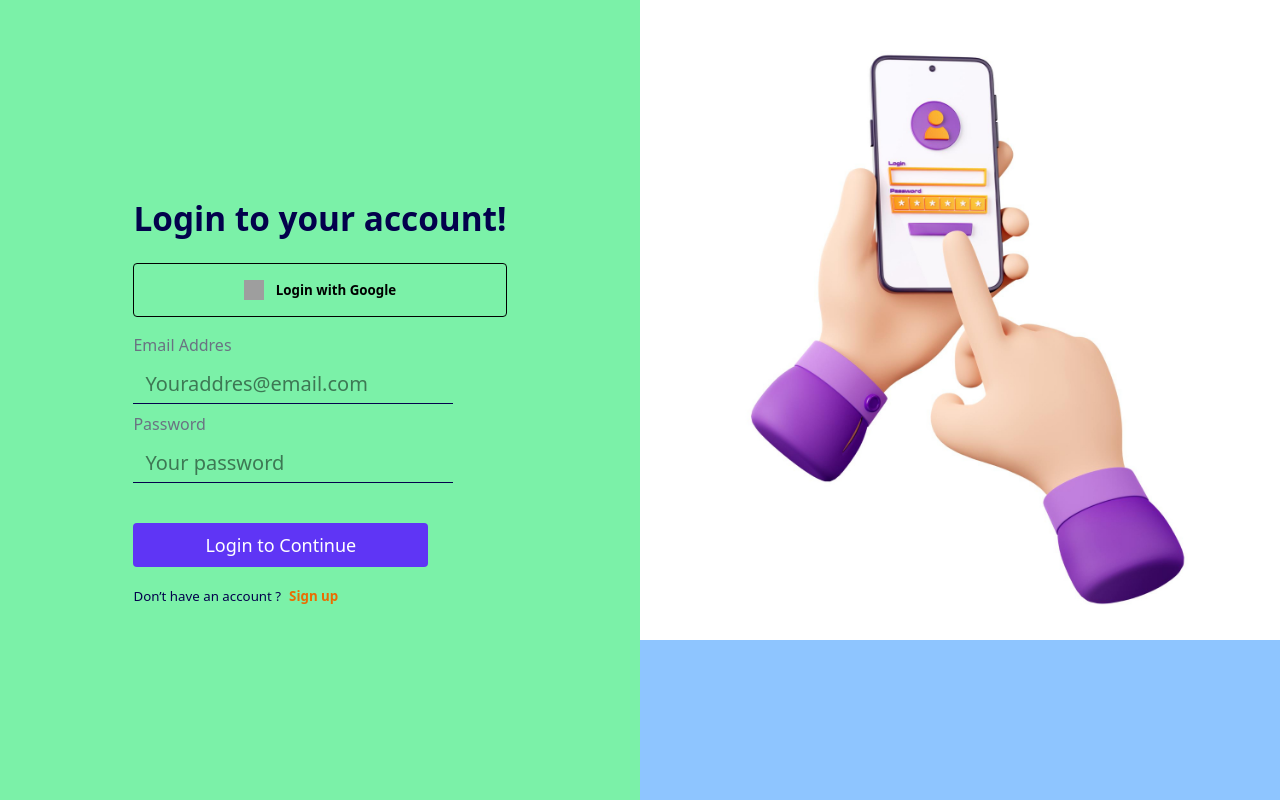
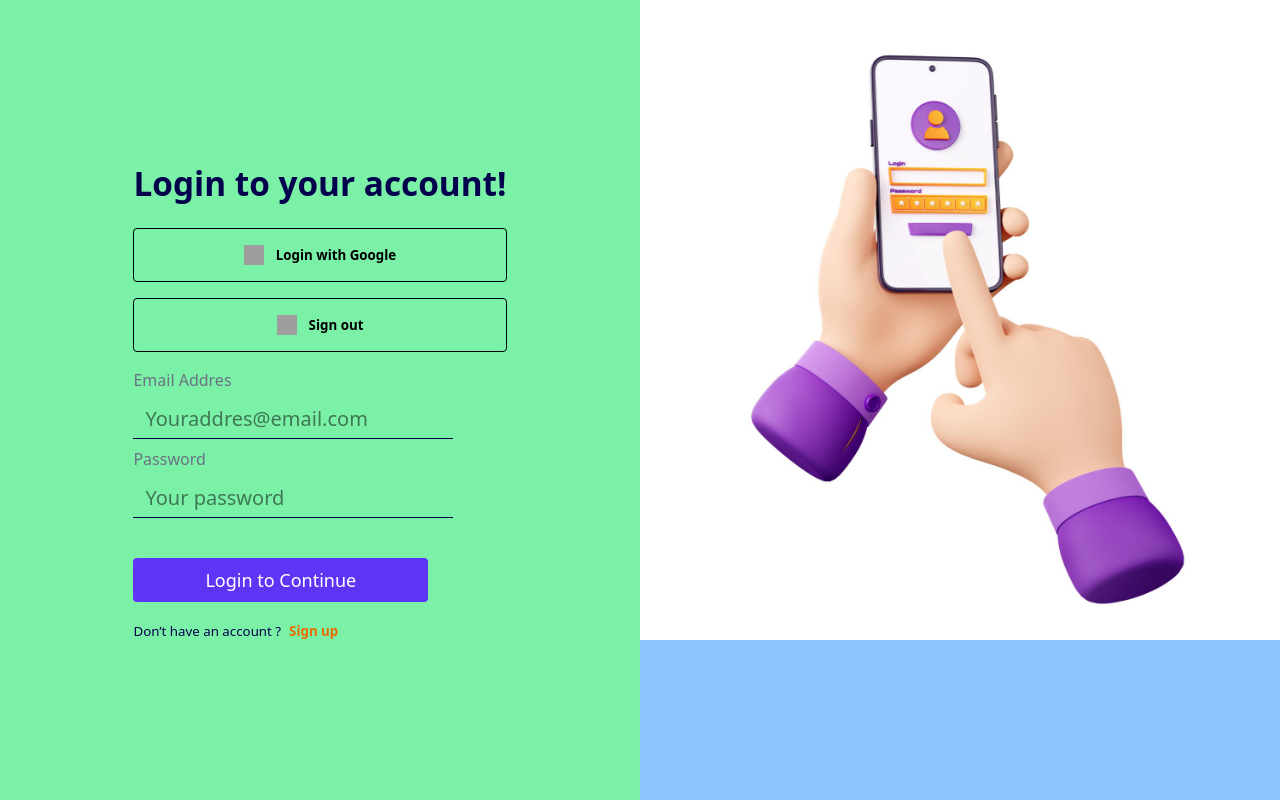
Before and after one commit to albena-dev/chat_project, a React (Vite) app: page /SignIn in a window 1280 px wide. Built offline with nearby package versions, Linux system fonts and the light colour scheme; grey boxes are pictures that could not be loaded.

Commit message:
sign out function added

```diff
--- a/src/library/toast.js
+++ b/src/library/toast.js
@@ -28,7 +28,7 @@ export const errorToast = (msg ="errorToast Missing!") => {
 };
 export const infoToast = (msg ="infoToast Missing!") => {
     toast.info(msg, {
-        position: "bottom-center",
+        position: "top-center",
         autoClose: 3000,
         hideProgressBar: false,
         closeOnClick: false,
--- a/src/pages/SignIn/SignIn.jsx
+++ b/src/pages/SignIn/SignIn.jsx
@@ -6,8 +6,9 @@ import {
   signInWithEmailAndPassword,
   signInWithPopup,
   GoogleAuthProvider,
+  signOut,
 } from "firebase/auth";
-import { successToast } from "../../library/toast";
+import { infoToast, successToast } from "../../library/toast";
 
 const SignIn = () => {
   const auth = getAuth();
@@ -89,6 +90,22 @@ const SignIn = () => {
 
   //loginWithGoogle function===========
 
+  //signOutWithGoogle function===========
+  const signOutWithGoogle = () => {
+    // const provider = new GoogleAuthProvider();
+    signOut(auth)
+      .then(() => {
+        console.log("user signout");
+        // alert("signout");
+        infoToast("Sign out successful");
+      })
+      .catch((error) => {
+        console.log("error form signOut function", error);
+      });
+  };
+
+  //signOutWithGoogle function===========
+
   return (
     <div>
       <div className="flex">
@@ -106,9 +123,23 @@ const SignIn = () => {
               />
               <p
                 onClick={loginWithGoogle}
+                className="font-sans font-semibold text-[13.34px] text[#03014C] focus:outline-green-500 cursor-pointer "
+              >
+                Login with Google
+              </p>
+            </div>
+            <div className="flex gap-3 border border-opacity-30 px-5 py-4 rounded mb-4 justify-center">
+              <img
+                src="/src/assets/auth/google.png "
+                className="w-[20px] h-[20-px]"
+                alt="google.png"
+              />
+
+              <p
+                onClick={signOutWithGoogle}
                 className="font-sans font-semibold text-[13.34px] text[#03014C] focus:outline-green-500 cursor-pointer"
               >
-                Login with Google
+                Sign out
               </p>
             </div>
             <div className="">
```
